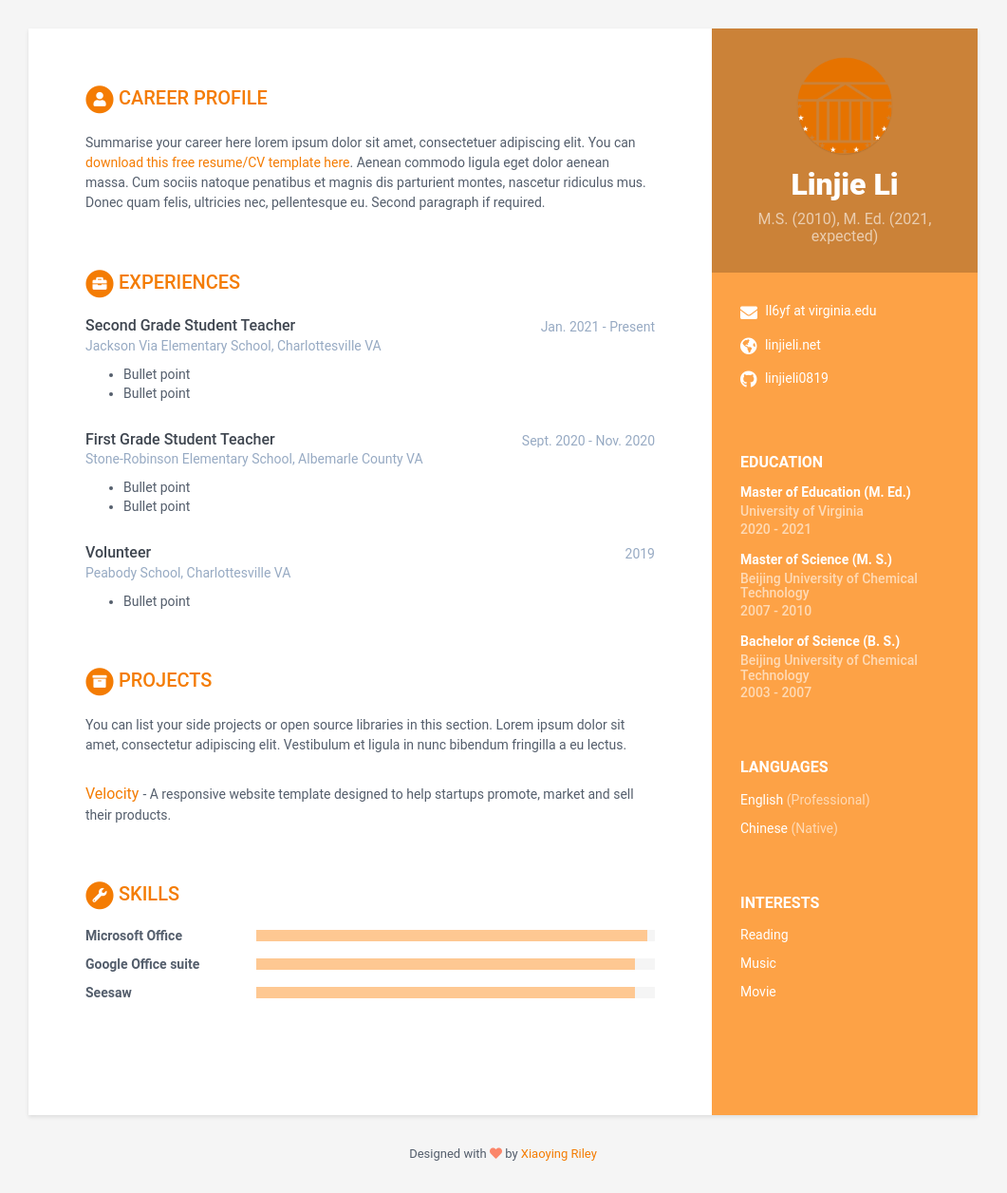
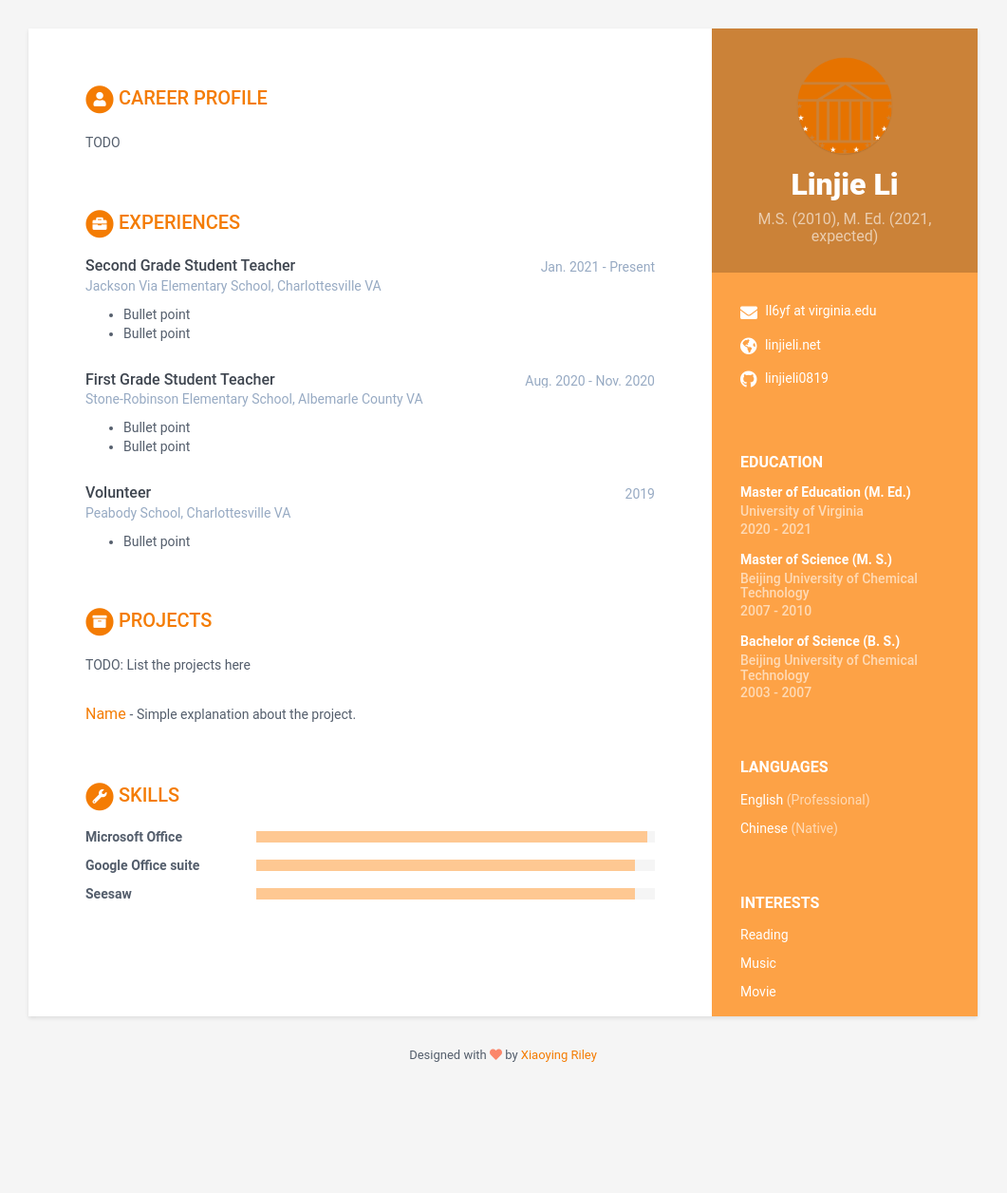
Before and after one commit to linjieli0819/linjieli0819.github.io, a Jekyll site: the page built from index.html, in a window 1280 px wide. Shown: the whole page at 95% size, without its empty margins (110-1171 px from the left). Built offline with Jekyll 4.4.1, drawn with Linux system fonts in a browser that asks for light colours; after the commit the page ends 1152 px from its top, so only the background shows below that.

Commit message:
Update data.yml

```diff
--- a/_data/data.yml
+++ b/_data/data.yml
@@ -46,12 +46,7 @@ sidebar:
 career-profile:
     title: Career Profile
     summary: |
-      Summarise your career here lorem ipsum dolor sit amet, consectetuer
-      adipiscing elit. You can [download this free resume/CV template here]().
-      Aenean commodo ligula eget dolor aenean massa. Cum sociis natoque
-      penatibus et magnis dis parturient montes, nascetur ridiculus mus.
-      Donec quam felis, ultricies nec, pellentesque eu.
-      Second paragraph if required.
+      TODO
 
 # --------------------------------
 education:
@@ -77,7 +72,7 @@ experiences:
           - Bullet point
           - Bullet point
     - role: First Grade Student Teacher
-      time: Sept. 2020 - Nov. 2020
+      time: Aug. 2020 - Nov. 2020
       company: Stone-Robinson Elementary School, Albemarle County VA
       details: |
           - Bullet point
@@ -92,13 +87,11 @@ experiences:
 projects:
     title: Projects
     intro: >
-      You can list your side projects or open source libraries in this
-      section. Lorem ipsum dolor sit amet, consectetur adipiscing elit.
-      Vestibulum et ligula in nunc bibendum fringilla a eu lectus.
+      TODO: List the projects here
     assignments:
-      - title: Velocity
+      - title: Name
         link: "#hook"
-        tagline: "A responsive website template designed to help startups promote, market and sell their products."
+        tagline: "Simple explanation about the project."
 
 # --------------------------------
 skills:
```
